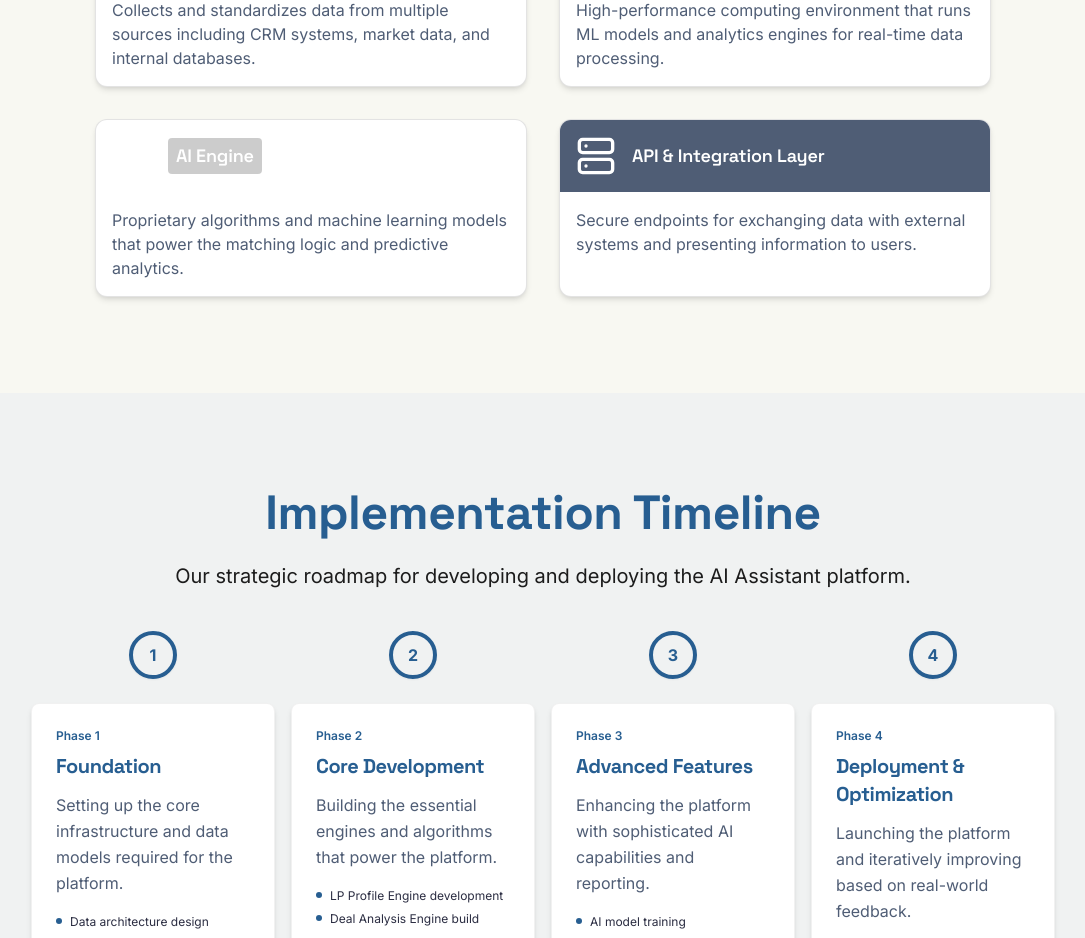
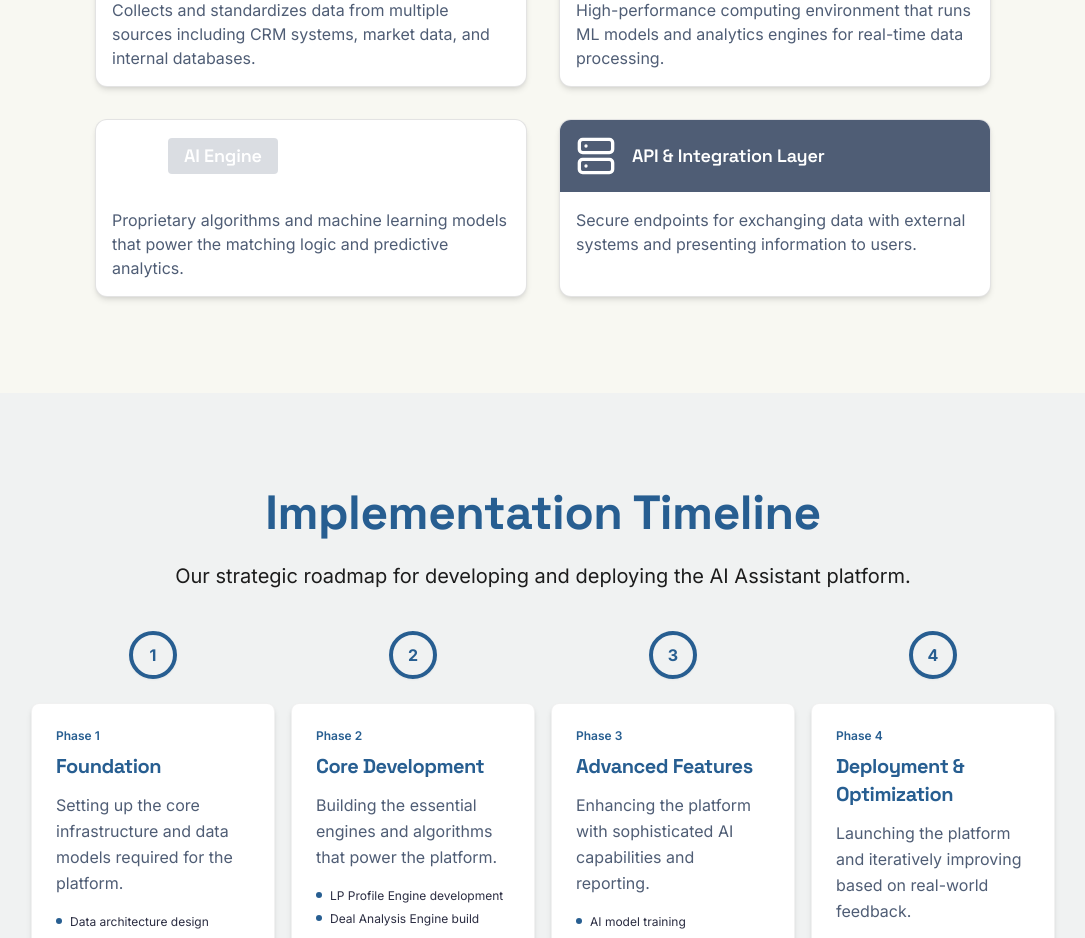
Before and after one commit to zerovacancy/capital-match, a React (Vite) app: page / in a window 1280 px wide. Shown: the part 3340-4278 px from the top of the page, without its empty margins (97-1182 px from the left). Built offline with nearby package versions, Linux system fonts and the light colour scheme.

Commit message:
Fix: Add background color to card header
Adds a background color to the card header to improve visual clarity.

```diff
--- a/src/components/ArchitectureSection.tsx
+++ b/src/components/ArchitectureSection.tsx
@@ -63,7 +63,13 @@ const ArchitectureSection = () => {
               <div className={`${component.color} p-4`}>
                 <div className="flex items-center space-x-4">
                   {component.icon}
-                  <h3 className={`text-lg font-semibold text-white font-display ${component.title === "AI Engine" ? "px-2 py-1 rounded bg-black/20" : ""}`}>{component.title}</h3>
+                  {component.title === "AI Engine" ? (
+                    <div className="bg-gray-300/80 rounded px-4 py-1">
+                      <h3 className="text-lg font-semibold text-white font-display">{component.title}</h3>
+                    </div>
+                  ) : (
+                    <h3 className="text-lg font-semibold text-white font-display">{component.title}</h3>
+                  )}
                 </div>
               </div>
               <CardContent className="p-4">
```
